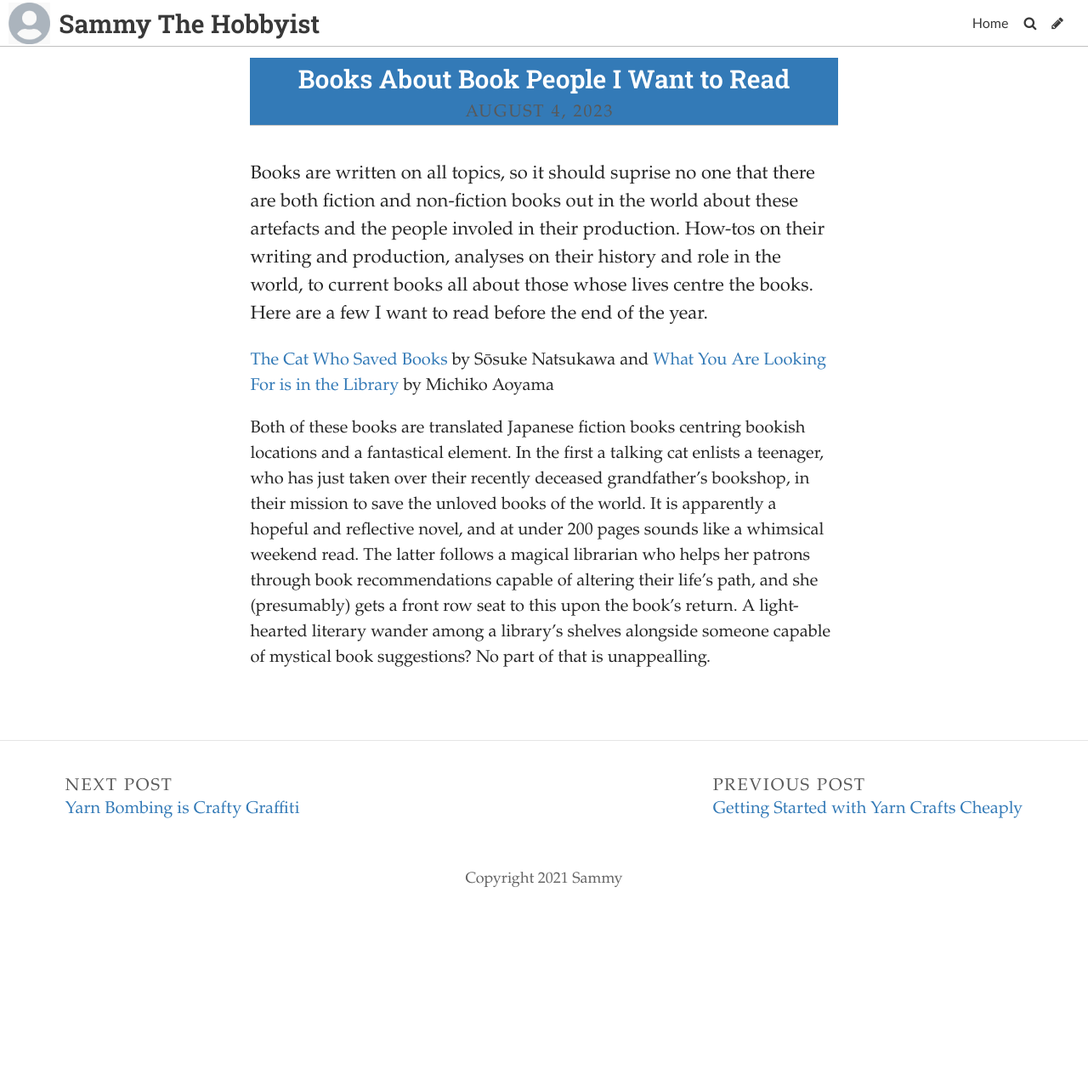
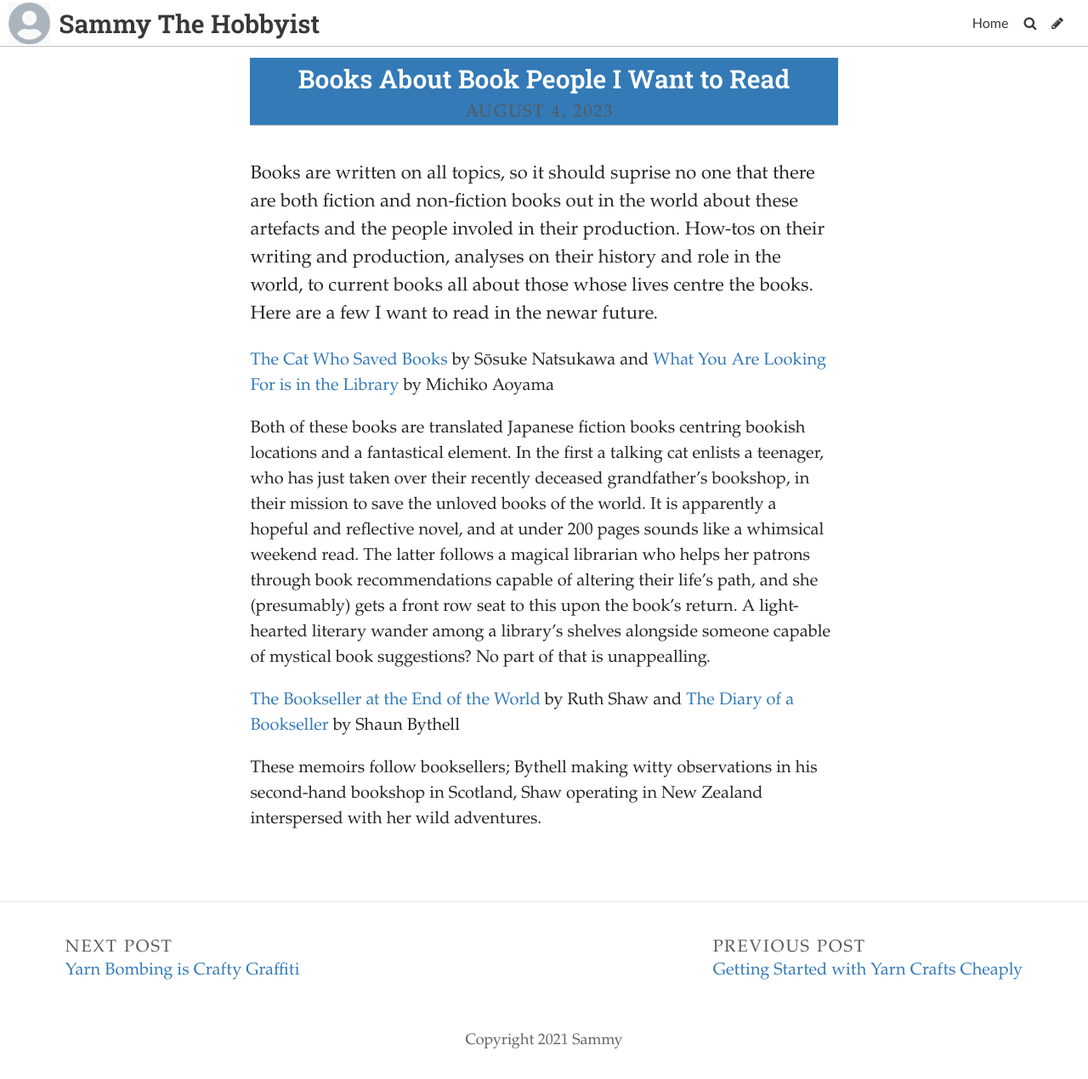
Before and after one commit to SammySpinsAYarn/Blog, a Jekyll site: the page built from _posts/2023-08-21-what-do-we-do-with-a-procrastinating-blogger.md, in a window 1280 px wide. Shown: the whole page at 85% size. Built offline with Jekyll 4.4.1, drawn with Linux system fonts in a browser that asks for light colours; some web fonts are replaced; before the commit the page ends 1080 px from its top, so only the background shows below that.

Commit message:
Update Post “2023-08-21-what-do-we-do-with-a-procrastinating-blogger”

```diff
--- a/_posts/2023-08-21-what-do-we-do-with-a-procrastinating-blogger.md
+++ b/_posts/2023-08-21-what-do-we-do-with-a-procrastinating-blogger.md
@@ -5,8 +5,14 @@ date: 2023-08-04T14:00:26.333Z
 title_color: "#ffffff"
 comments: false
 ---
-Books are written on all topics, so it should suprise no one that there are both fiction and non-fiction books out in the world about these artefacts and the people involed in their production. How-tos on their writing and production, analyses on their history and role in the world, to current books all about those whose lives centre the books. Here are a few I want to read before the end of the year.
+Books are written on all topics, so it should suprise no one that there are both fiction and non-fiction books out in the world about these artefacts and the people involed in their production. How-tos on their writing and production, analyses on their history and role in the world, to current books all about those whose lives centre the books. Here are a few I want to read in the newar future.
 
 [T﻿he Cat Who Saved Books](https://app.thestorygraph.com/books/19a53404-887d-4bde-b209-60fb17679d2c) by Sōsuke Natsukawa and [What You Are Looking For is in the Library](https://app.thestorygraph.com/books/2409ddb7-9114-42fd-86c4-39996c61befc) by Michiko Aoyama
 
 B﻿oth of these books are translated Japanese fiction books centring bookish locations and a fantastical element. In the first a talking cat enlists a teenager, who has just taken over their recently deceased grandfather's bookshop, in their mission to save the unloved books of the world. It is apparently a hopeful and reflective novel, and at under 200 pages sounds like a whimsical weekend read. The latter follows a magical librarian who helps her patrons through book recommendations capable of altering their life's path, and she (presumably) gets a front row seat to this upon the book's return. A light-hearted literary wander among a library's shelves alongside someone capable of mystical book suggestions? No part of that is unappealling.
+
+
+
+[T﻿he Bookseller at the End of the World](https://app.thestorygraph.com/books/fdd9a6ca-8508-4f7e-8b7a-3212e77fa61f) by Ruth Shaw and [The Diary of a Bookseller](https://app.thestorygraph.com/books/a0545a9c-cd38-4f6b-b3fd-d55c8bbe62c9) by Shaun Bythell
+
+T﻿hese memoirs follow booksellers; Bythell making witty observations in his second-hand bookshop in Scotland, Shaw operating in New Zealand interspersed with her wild adventures.
```
